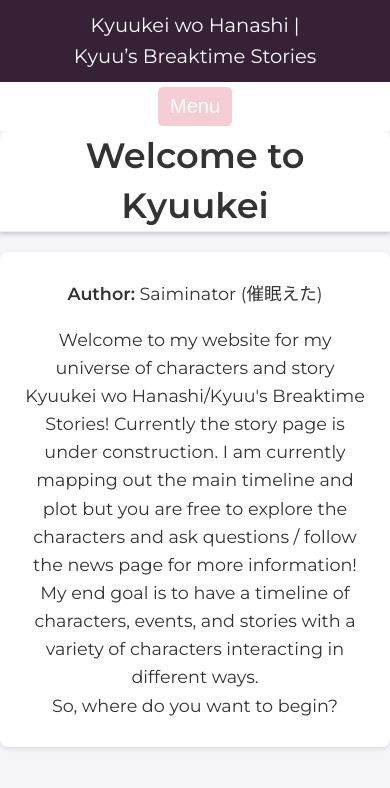
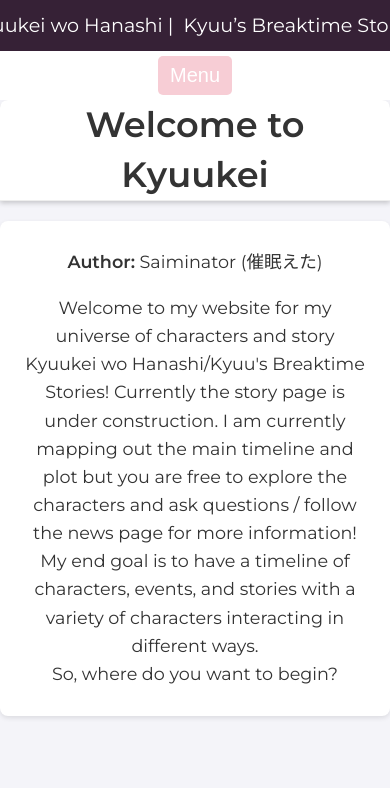
Before and after one commit to Saiminator/Kyuukei, a Jekyll site: the page built from index.html, in a window 390 px wide. Shown: the top 788 px of the page. Built offline with Jekyll 4.4.1, drawn with Linux system fonts in a browser that asks for light colours.

Commit message:
Update style.css

```diff
--- a/css/style.css
+++ b/css/style.css
@@ -123,14 +123,18 @@ header {
 @media (min-width: 701px) and (max-width: 800px) {
   #site-title { font-size: 1.6em; }
 }
+/* Modified for small screens: force header to one line */
 @media (max-width: 600px) {
   #site-title {
-    flex-direction: column;
-    font-size: clamp(1.2rem, 5vw, 1.5rem);
+    flex-direction: row;  /* Keep one line */
+    font-size: 1.2rem;     /* Adjust as needed */
+    white-space: nowrap;
+    overflow: hidden;
+    text-overflow: ellipsis;
   }
   #site-title .header-line1,
   #site-title .header-line2 {
-    display: block;
+    display: inline;
     white-space: nowrap;
   }
 }
```
